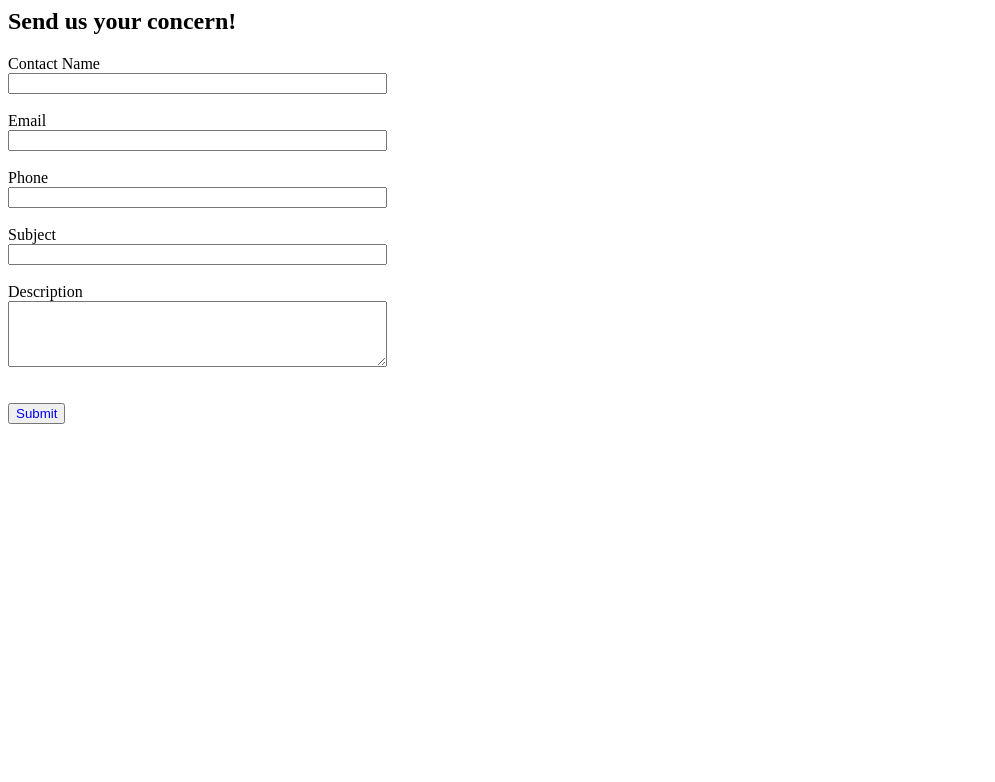
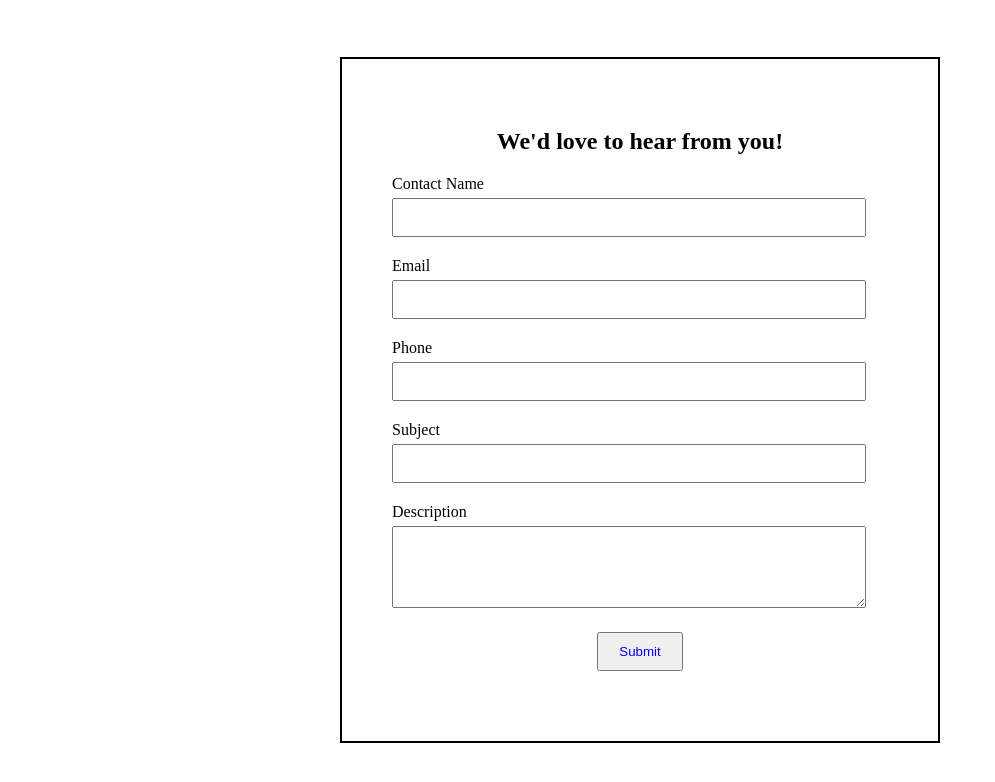
Before and after one commit to ctalisay/webtocaseform, a plain HTML site: page index.html in a window 1280 px wide. Shown: the whole page, without its empty margins (0-995 px from the left). Drawn offline with Linux system fonts and the light colour scheme.

Commit message:
Update index.html

```diff
--- a/index.html
+++ b/index.html
@@ -1,15 +1,54 @@
-<!--  ----------------------------------------------------------------------  -->
-<!--  NOTE: Please add the following <META> element to your page <HEAD>.      -->
-<!--  If necessary, please modify the charset parameter to specify the        -->
-<!--  character set of your HTML page.                                        -->
-<!--  ----------------------------------------------------------------------  -->
-
-<META HTTP-EQUIV="Content-type" CONTENT="text/html; charset=UTF-8">
-
-  <!--  ----------------------------------------------------------------------  -->
-  <!--  NOTE: Please add the following <FORM> element to your page.             -->
-  <!--  ----------------------------------------------------------------------  -->
-
+<!DOCTYPE html>
+<html lang="en">
+<head>
+    <meta charset="UTF-8">
+    <meta name="viewport" content="width=device-width, initial-scale=1.0">
+    <title>Contact Form</title>
+    <style>
+        .outer-container {
+            display: flex;
+            justify-content: center;
+            align-items: center;
+            height: calc(100vh - 100px);
+            margin: 50px 10px; /* Narrower side margins */
+        }
+        .container {
+            border: 2px solid black; /* Outside border */
+            padding: 50px; /* 50px padding on all sides */
+            box-sizing: border-box; /* Include padding in element's total width and height */
+            width: 100%;
+            max-width: 600px;
+        }
+        form {
+            width: 100%; /* Full width */
+        }
+        form div {
+            margin: 20px 0; /* Margin for spacing between fields */
+        }
+        form label {
+            display: block; /* Block display to stack above inputs */
+            margin-bottom: 5px; /* Space between label and input */
+            color: black; /* Label color */
+        }
+        form input, form textarea {
+            width: calc(100% - 22px); /* Full width minus padding */
+            padding: 10px; /* Padding inside input/textarea */
+            box-sizing: border-box; /* Include padding in element's total width */
+        }
+        form input[type="submit"] {
+            width: auto; /* Auto width for submit button */
+            padding: 10px 20px; /* Padding for submit button */
+        }
+        h2 {
+            text-align: center; /* Center align heading */
+            color: black; /* Heading color */
+        }
+    </style>
+</head>
+<body>
+    <div class="outer-container">
+        <div class="container">
+            <h2>We'd love to hear from you!</h2>
             <form action="https://webto.salesforce.com/servlet/servlet.WebToCase?encoding=UTF-8&orgId=00DHs000003WTBv" method="POST" style="font-family: Times New Roman, sans-serif; color: blue;">
                 <input type="hidden" name="orgid" value="00DHs000003WTBv">
                 <input type="hidden" name="retURL" value="https://accenture-13b.my.site.com/servicetest">
@@ -22,24 +61,38 @@
                 <!--  value="cynthia.talisay@accenture.com">                                  -->
                 <!--  ----------------------------------------------------------------------  -->
 
-    <h2 style="text-align: side; color: black;">Send us your concern!</h2>
+                <div>
+                    <label for="name">Contact Name</label>
+                    <input id="name" maxlength="80" name="name" type="text" style="color: black;" />
+                </div>
 
-    <label for="name" style="color: black;">Contact Name</label><br>
-    <input id="name" maxlength="80" name="name" size="20" type="text" style="color: black; width: 30%;"" /><br><br>
+                <div>
+                    <label for="email">Email</label>
+                    <input id="email" maxlength="80" name="email" type="text" style="color: blue;" />
+                </div>
 
-    <label for="email" style="color: black;">Email</label><br>
-    <input id="email" maxlength="80" name="email" size="20" type="text" style="color: blue; width: 30%;"" /><br><br>
+                <div>
+                    <label for="phone">Phone</label>
+                    <input id="phone" maxlength="40" name="phone" type="text" style="color: blue;" />
+                </div>
 
-    <label for="phone" style="color: black;">Phone</label><br>
-    <input id="phone" maxlength="40" name="phone" size="20" type="text" style="color: blue; width: 30%;"" /><br><br>
+                <div>
+                    <label for="subject">Subject</label>
+                    <input id="subject" maxlength="80" name="subject" type="text" style="color: blue;" />
+                </div>
 
-    <label for="subject" style="color: black;">Subject</label><br>
-    <input id="subject" maxlength="80" name="subject" size="20" type="text" style="color: blue; width: 30%;"" /><br><br>
+                <div>
+                    <label for="description">Description</label>
+                    <textarea id="description" name="description" style="color: black;" rows="4"></textarea>
+                </div>
 
-    <label for="description" style="color: black;">Description</label><br>
-    <textarea name="description" style="color: black; width: 30%;" rows="4""></textarea><br><br>
+                <input type="hidden" id="external" name="external" value="1" />
 
-    <input type="hidden" id="external" name="external" value="1" /><br>
-
+                <div style="text-align: center;">
                     <input type="submit" name="submit" style="color: blue;">
+                </div>
             </form>
+        </div>
+    </div>
+</body>
+</html>
```
Lines whose indentation alone changed are shown as unchanged.
